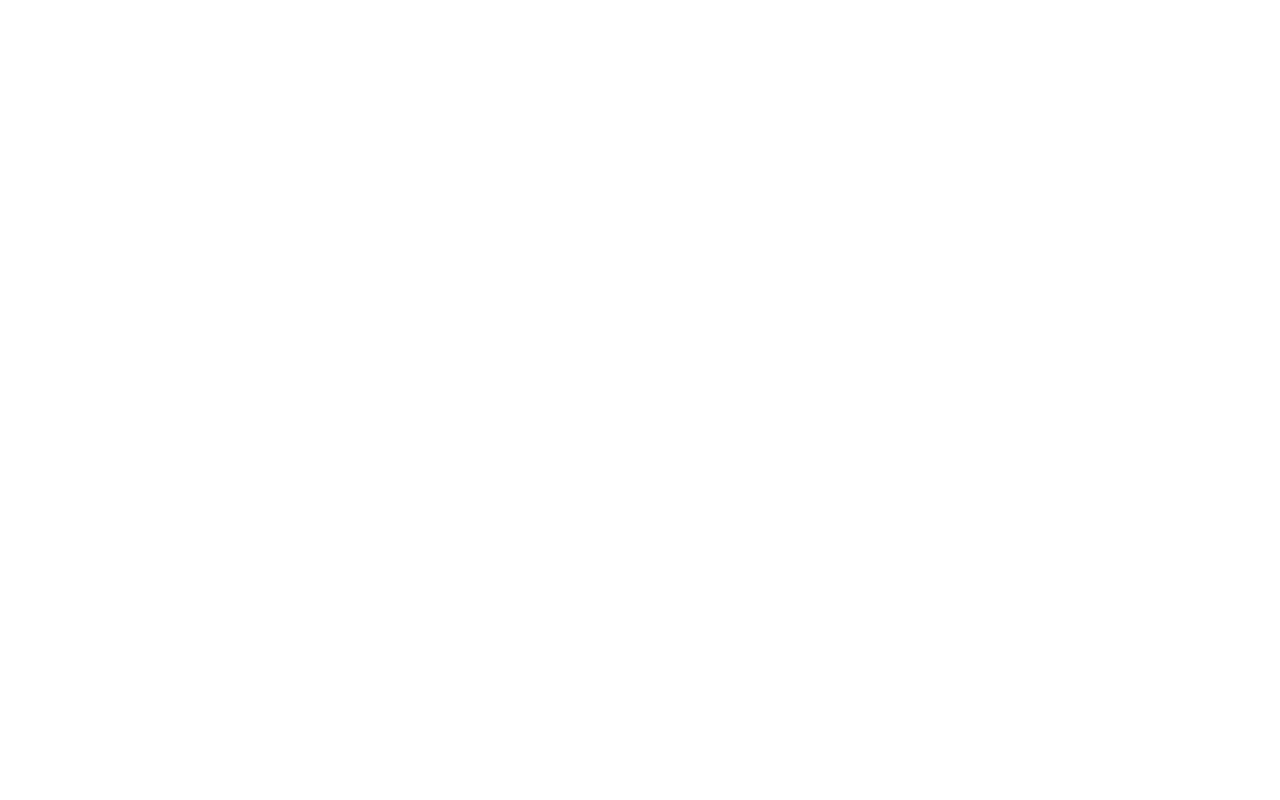
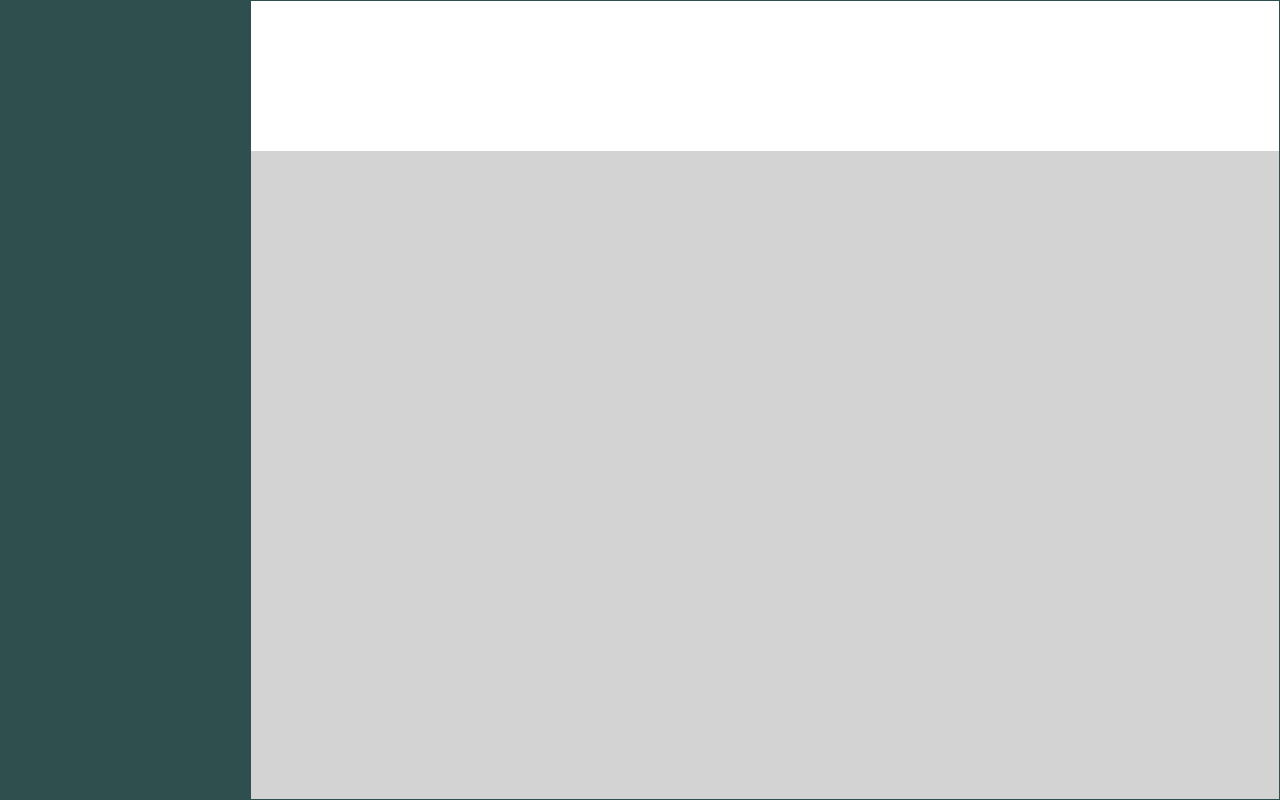
Before and after one commit to endulum/odin-dashboard, a plain HTML site: page index.html in a window 1280 px wide. Drawn offline with Linux system fonts and the light colour scheme.

Commit message:
divided layout into side, header, main content

```diff
--- a/index.html
+++ b/index.html
@@ -5,10 +5,22 @@
     <meta charset="UTF-8">
     <meta name="viewport" content="width=device-width, initial-scale=1.0">
     <title>Document</title>
+    <link rel="stylesheet" href="style.css">
 </head>
 
 <body>
+    <aside>
 
+    </aside>
+
+    <main>
+        <header>
+
+        </header>
+        <div class="main-content">
+
+        </div>
+    </main>
 </body>
 
 </html>
--- a/style.css
+++ b/style.css
@@ -3,3 +3,35 @@
     padding: 0;
     box-sizing: border-box;
 }
+
+html, body {
+    height: 100%;
+}
+
+aside {
+    background-color: darkslategray;
+    width: 250px;
+    height: 100%;
+    position: fixed;
+    left: 0;
+}
+
+main {
+    border: 1px solid darkslategray;
+    width: calc(100% - 250px);
+    height: 100%;
+    position: fixed;
+    right: 0;
+    overflow: auto;
+}
+
+header {
+    width: 100%;
+    height: 150px;
+}
+
+.main-content {
+    background-color: lightgray;
+    width: 100%;
+    min-height: calc(100% - 150px);
+}
```
